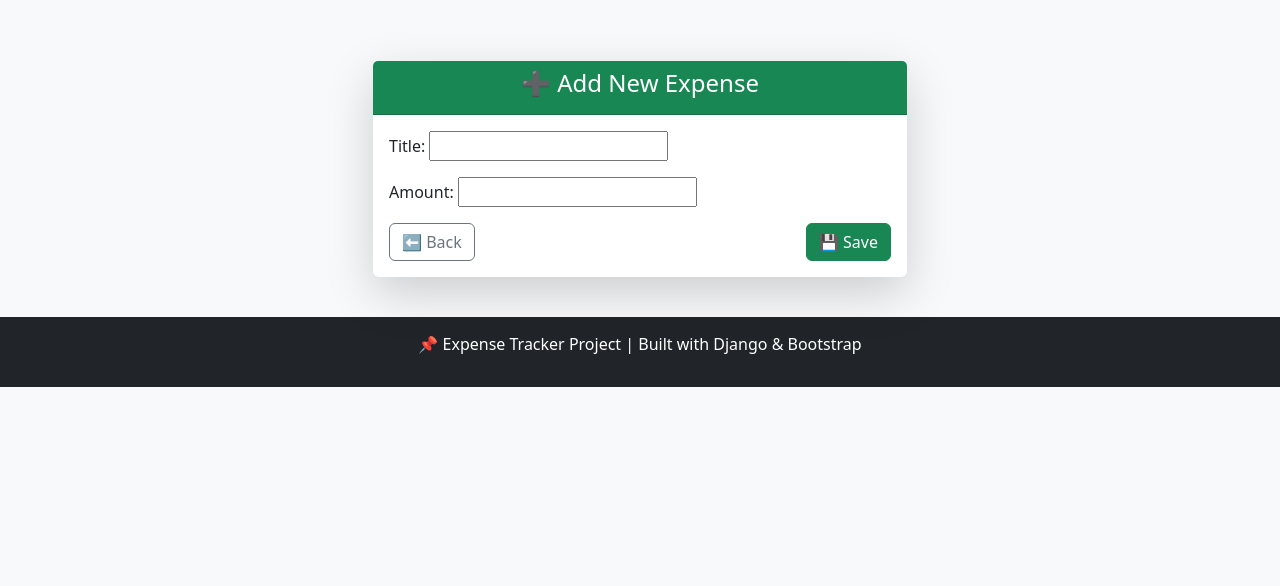
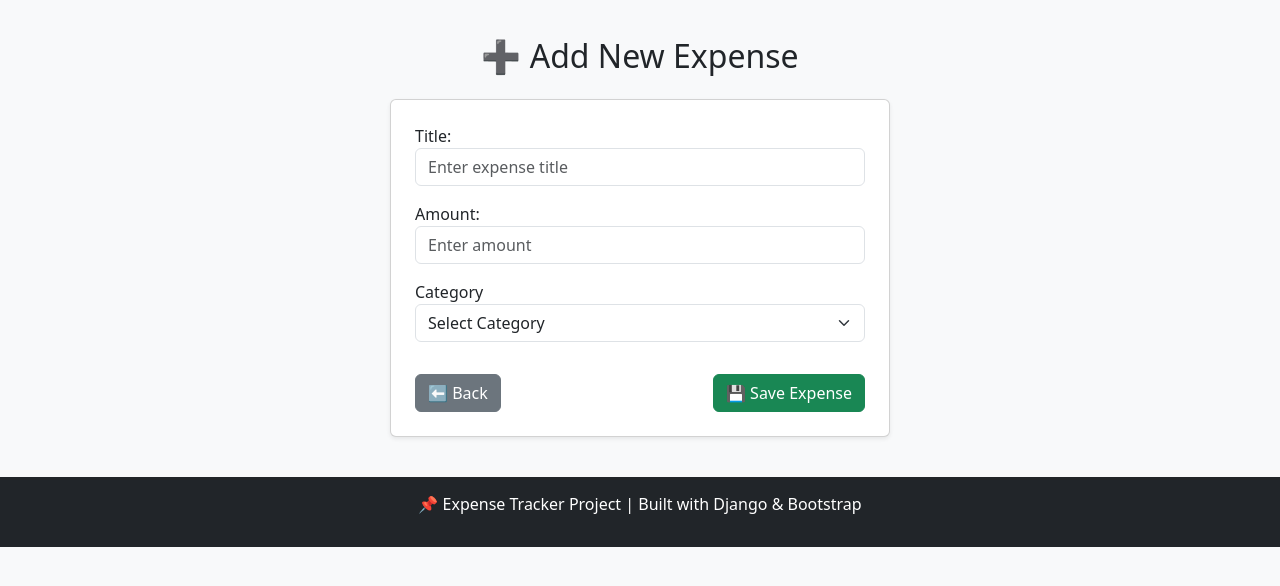
Before and after one commit to Chandravarman19/django-expense-tracker, a Django app: page /add/ in a window 1280 px wide. Shown: the part 57-643 px from the top of the page. Run offline with Django 5.2, Linux system fonts and the light colour scheme; a user stored in the database is signed in; some libraries are stand-ins or nearby versions.

Commit message:
Updated small icons and category

```diff
--- a/tracker/forms.py
+++ b/tracker/forms.py
@@ -1,5 +1,25 @@
 from django import forms
 
 class ExpenseForm(forms.Form):
-    title = forms.CharField(max_length=200)
-    amount = forms.DecimalField(decimal_places=2, max_digits=10)
+    title = forms.CharField(
+        max_length=200,
+        label="Title",
+        widget=forms.TextInput(attrs={"class": "form-control", "placeholder": "Enter expense title"})
+    )
+    amount = forms.DecimalField(
+        decimal_places=2,
+        max_digits=10,
+        label="Amount",
+        widget=forms.NumberInput(attrs={"class": "form-control", "placeholder": "Enter amount"})
+    )
+    category = forms.ChoiceField(
+        choices=[
+            ("Food", "Food"),
+            ("Travel", "Travel"),
+            ("Bills", "Bills"),
+            ("Shopping", "Shopping"),
+            ("Other", "Other")
+        ],
+        label="Category",
+        widget=forms.Select(attrs={"class": "form-select"})
+    )
--- a/tracker/templates/tracker/add_expense.html
+++ b/tracker/templates/tracker/add_expense.html
@@ -3,26 +3,39 @@
 {% block title %}Add Expense{% endblock %}
 
 {% block content %}
-<div class="container mt-5">
-    <div class="row justify-content-center">
-        <div class="col-md-6">
-            <div class="card shadow-lg border-0">
-                <div class="card-header bg-success text-white text-center">
-                    <h4>➕ Add New Expense</h4>
-                </div>
-                <div class="card-body">
-                    <form method="POST">
-                        {% csrf_token %}
-                        {{ form.as_p }}
+<div class="container mt-4">
+    <h2 class="mb-4 text-center">➕ Add New Expense</h2>
 
-                        <div class="d-flex justify-content-between mt-3">
-                            <a href="{% url 'expense_list' %}" class="btn btn-outline-secondary">⬅ Back</a>
-                            <button type="submit" class="btn btn-success">💾 Save</button>
-                        </div>
-                    </form>
-                </div>
-            </div>
+    <form method="POST" class="card p-4 shadow-sm mx-auto" style="max-width: 500px;">
+        {% csrf_token %}
+
+        <div class="mb-3">
+            {{ form.title.label_tag }}
+            {{ form.title }}
         </div>
-    </div>
+
+        <div class="mb-3">
+            {{ form.amount.label_tag }}
+            {{ form.amount }}
+        </div>
+
+        <!-- ✅ Category Dropdown -->
+        <div class="mb-3">
+            <label for="category">Category</label>
+            <select name="category" class="form-select" required>
+                <option value="">Select Category</option>
+                <option value="Food">Food</option>
+                <option value="Travel">Travel</option>
+                <option value="Bills">Bills</option>
+                <option value="Shopping">Shopping</option>
+                <option value="Other">Other</option>
+            </select>
+        </div>
+
+        <div class="d-flex justify-content-between mt-3">
+            <a href="{% url 'expense_list' %}" class="btn btn-secondary">⬅ Back</a>
+            <button type="submit" class="btn btn-success">💾 Save Expense</button>
+        </div>
+    </form>
 </div>
 {% endblock %}
--- a/tracker/views.py
+++ b/tracker/views.py
@@ -9,11 +9,27 @@ from django.contrib import messages
 from bson import ObjectId   # ✅ for MongoDB IDs
 
 
-# ✅ List all expenses (only for logged-in user)
+# ✅ List all expenses (with category + date filter)
 @login_required
 def expense_list(request):
-    expenses = Expense.objects(owner=request.user.username).order_by('-date')
-    return render(request, 'tracker/expense_list.html', {'expenses': expenses})
+    category_filter = request.GET.get("category")
+    date_filter = request.GET.get("date")
+
+    query = {"owner": request.user.username}
+
+    if category_filter:
+        query["category"] = category_filter
+
+    if date_filter:
+        query["date__gte"] = date_filter  # from that date onward
+
+    expenses = Expense.objects(**query).order_by('-date')
+
+    return render(request, 'tracker/expense_list.html', {
+        'expenses': expenses,
+        'selected_category': category_filter,
+        'selected_date': date_filter
+    })
 
 
 # ✅ Add a new expense
@@ -25,7 +41,8 @@ def add_expense(request):
             expense = Expense(
                 title=form.cleaned_data['title'],
                 amount=form.cleaned_data['amount'],
-                owner=request.user.username  # save username in MongoDB
+                category=form.cleaned_data['category'],   # ✅ save category
+                owner=request.user.username
             )
             expense.save()
             return redirect('expense_list')
@@ -51,12 +68,14 @@ def edit_expense(request, obj_id):
         if form.is_valid():
             expense.title = form.cleaned_data['title']
             expense.amount = form.cleaned_data['amount']
+            expense.category = form.cleaned_data['category']  # ✅ update category
             expense.save()
             return redirect('expense_list')
     else:
         form = ExpenseForm(initial={
             'title': expense.title,
-            'amount': expense.amount
+            'amount': expense.amount,
+            'category': expense.category   # ✅ pre-fill category
         })
     return render(request, 'tracker/edit_expense.html', {'form': form})
 
@@ -79,12 +98,12 @@ def delete_expense(request, obj_id):
     return render(request, 'tracker/delete_expense.html', {'expense': expense})
 
 
-# ✅ Monthly summary (MongoDB aggregation)
+# ✅ Monthly summary (category-based aggregation)
 @login_required
 def monthly_summary(request):
     pipeline = [
         {"$match": {"owner": request.user.username}},
-        {"$group": {"_id": "$title", "total": {"$sum": "$amount"}}}
+        {"$group": {"_id": "$category", "total": {"$sum": "$amount"}}}
     ]
     summary = list(Expense.objects.aggregate(*pipeline))
 
```
Also changed, not shown: tracker/models.py (+22 -7 lines), tracker/templates/tracker/expense_list.html (+37 -0 lines), tracker/templates/tracker/monthly_summary.html (+14 -4 lines).
